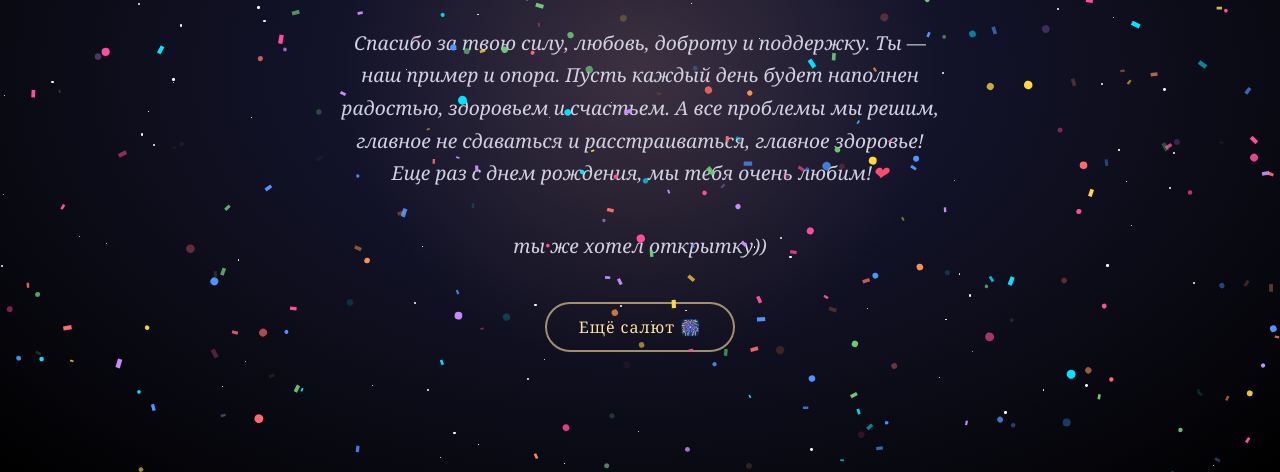
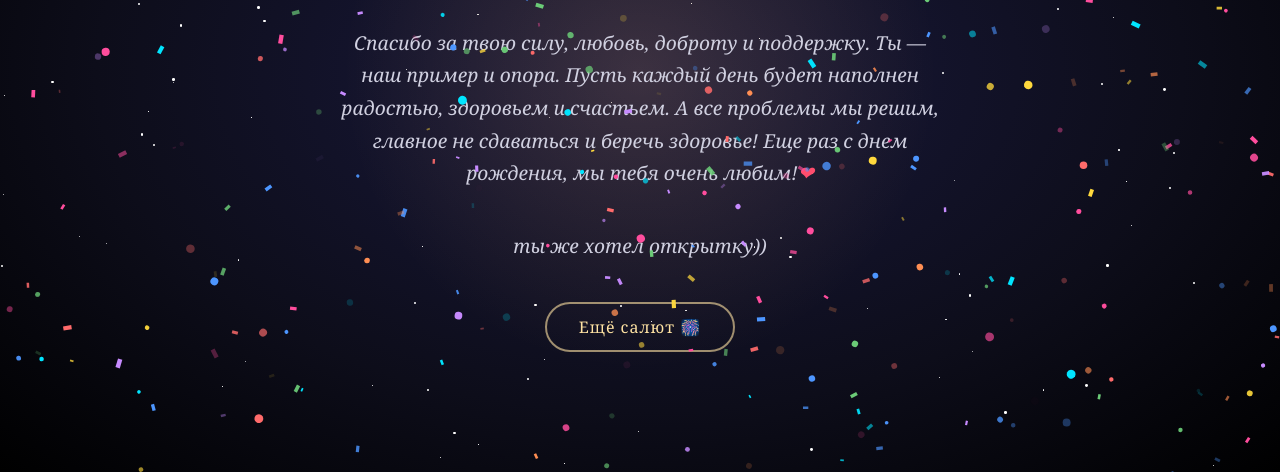
Before and after one commit to hd5hkk7srv-star/HB, a plain HTML site: page index.html in a window 1280 px wide. Both pictures are taken after a click on the button "Да". Shown: the part 328-800 px from the top of the page. Drawn offline with Linux system fonts and the light colour scheme.

Commit message:
Update index.html

```diff
--- a/index.html
+++ b/index.html
@@ -34,7 +34,7 @@
 
       радостью, здоровьем и счастьем. А все проблемы мы решим,
 
-      главное не сдаваться и расстраиваться, главное здоровье!
+      главное не сдаваться и беречь здоровье!
 
       Еще раз с днем рождения, мы тебя очень любим!<span class="heart">❤</span>
     </p>
```
